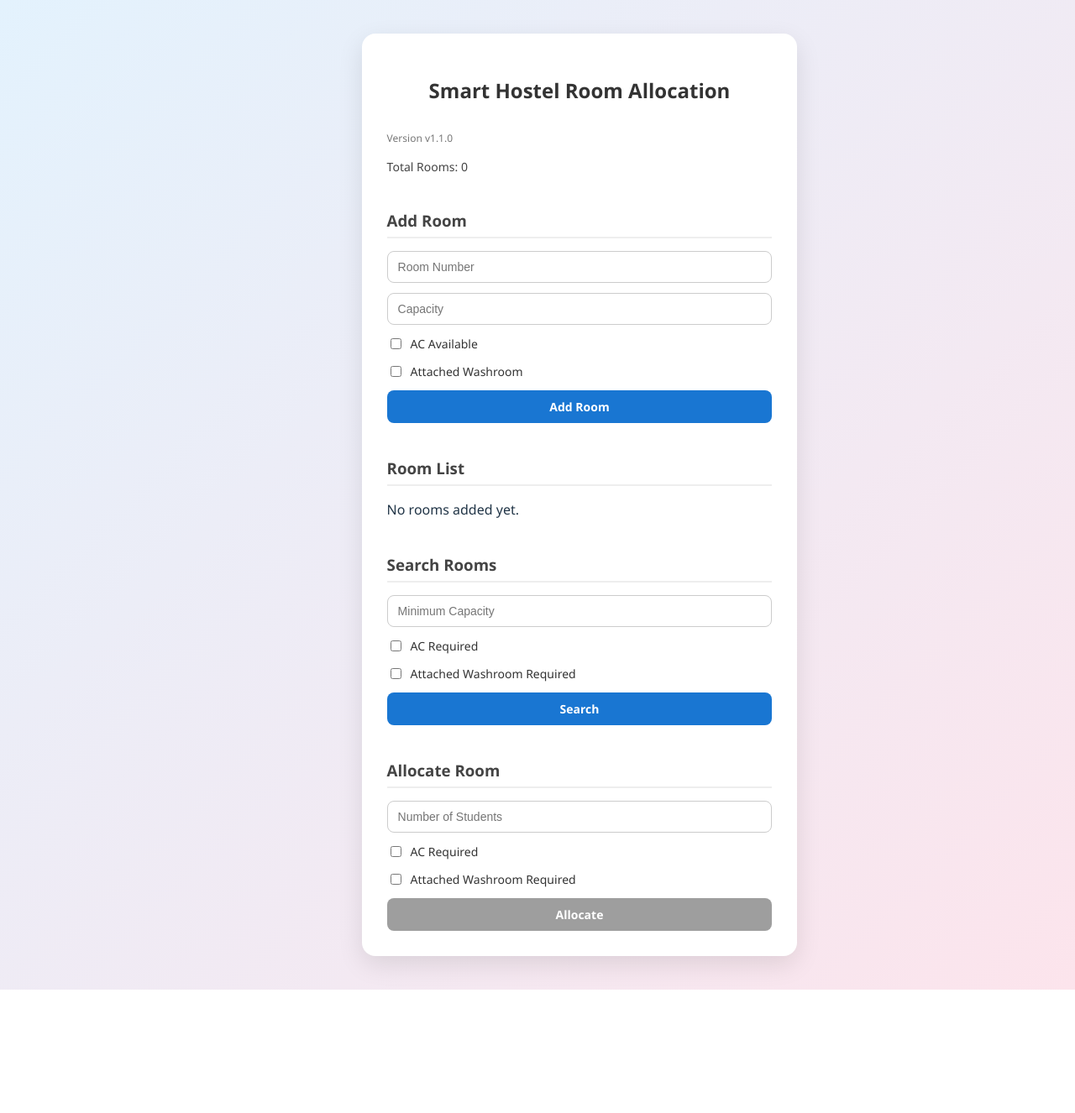
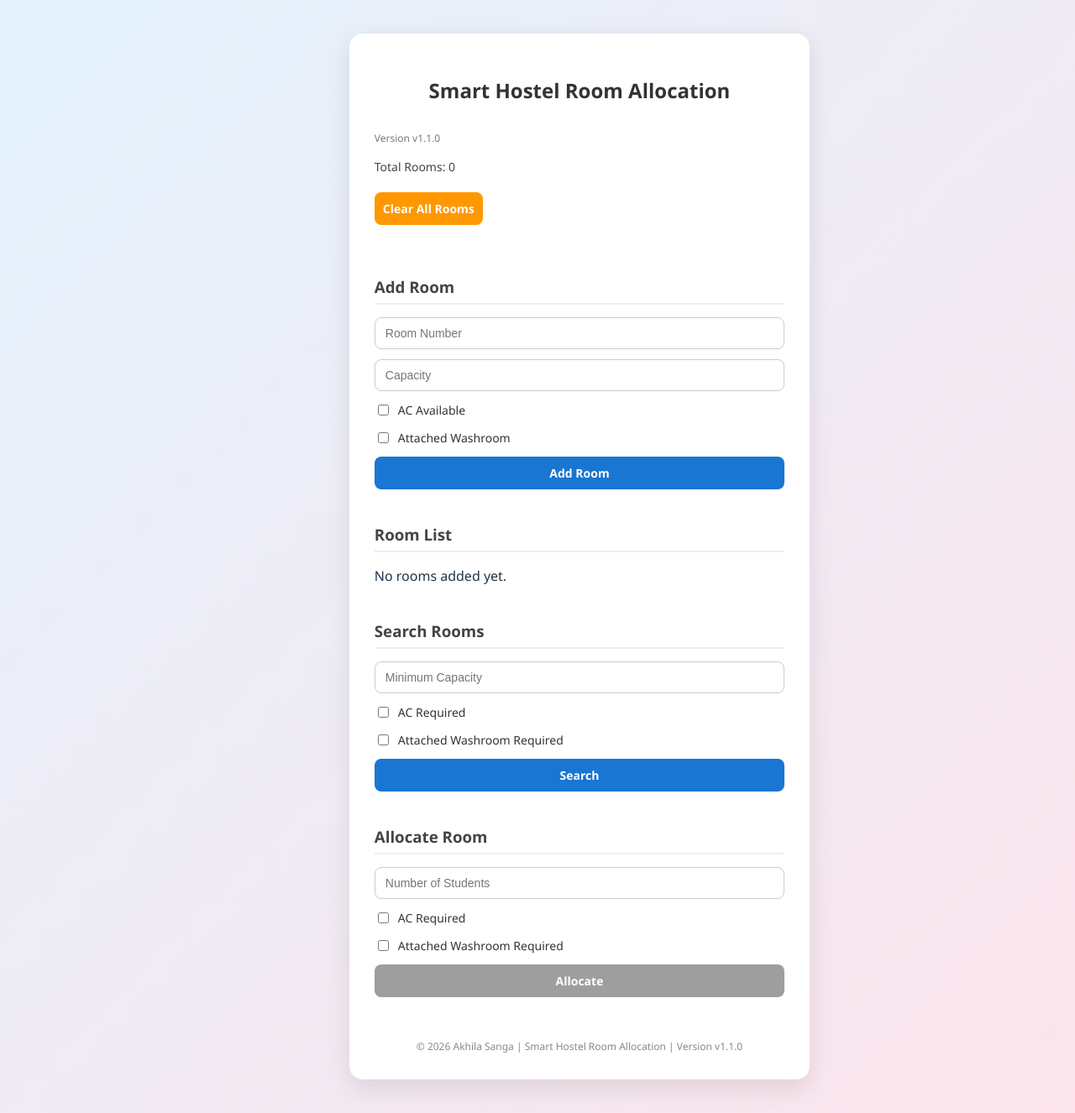
Before and after one commit to AkhilaSanga/smart-hostel-room-allocation, a React (Vite) app: page / in a window 1280 px wide. Shown: the whole page at 84% size. Before the commit the page ends 1179 px from the top, so only its background shows below. Built offline with nearby package versions, Linux system fonts and the light colour scheme.

Commit message:
Enhanced with room status, clear all, footer, and allocation improvements

```diff
--- a/src/App.css
+++ b/src/App.css
@@ -240,3 +240,23 @@ button:disabled {
     font-size: 16px;
   }
 }
+
+/* ---------- CLEAR BUTTON ---------- */
+
+.clear-btn {
+  background-color: #ff9800;
+  margin-bottom: 20px;
+}
+
+.clear-btn:hover {
+  background-color: #e68900;
+}
+
+/* ---------- FOOTER ---------- */
+
+.footer {
+  margin-top: 50px;
+  text-align: center;
+  font-size: 12px;
+  color: #888;
+}
--- a/src/App.jsx
+++ b/src/App.jsx
@@ -160,13 +160,30 @@ function App() {
     setMessage("Room deleted successfully");
   };
 
+  const handleClearAllRooms = () => {
+  const confirmClear = window.confirm(
+    "Are you sure you want to delete ALL rooms?"
+  );
+
+  if (!confirmClear) return;
+
+  setRooms([]);
+  setAllocationResult(null);
+  setMessage("All rooms cleared successfully");
+};
 // ---------------- UI ----------------
 
   return (
     <div className="container">
       <h2>Smart Hostel Room Allocation</h2>
+
       <p className="version">Version {APP_VERSION}</p>
+
       <p className="room-count">Total Rooms: {rooms.length}</p>
+      <button className="clear-btn" onClick={handleClearAllRooms}>
+        Clear All Rooms
+      </button>
+
 
       {/* ---------------- ADD ROOM ---------------- */}
 
@@ -227,7 +244,8 @@ function App() {
               <span>
                 Room {room.roomNumber} | Capacity: {room.capacity} |{" "}
                 {room.hasAC ? "AC" : "Non-AC"} |{" "}
-                {room.hasAttachedWashroom ? "Attached Washroom" : "Common Washroom"}
+                {room.hasAttachedWashroom ? "Attached Washroom" : "Common Washroom"} |{" "}
+Status: {room.isAllocated ? "Allocated" : "Available"}
               </span>
 
               <button
@@ -367,6 +385,11 @@ function App() {
         <p className="error" style={{ color: "red" }}>{allocationError}</p>
       )}
 
+      {/* ---------------- FOOTER ---------------- */}
+
+      <footer className="footer">
+        © 2026 Akhila Sanga | Smart Hostel Room Allocation | Version {APP_VERSION}
+      </footer>
 
     </div>
   );
```
